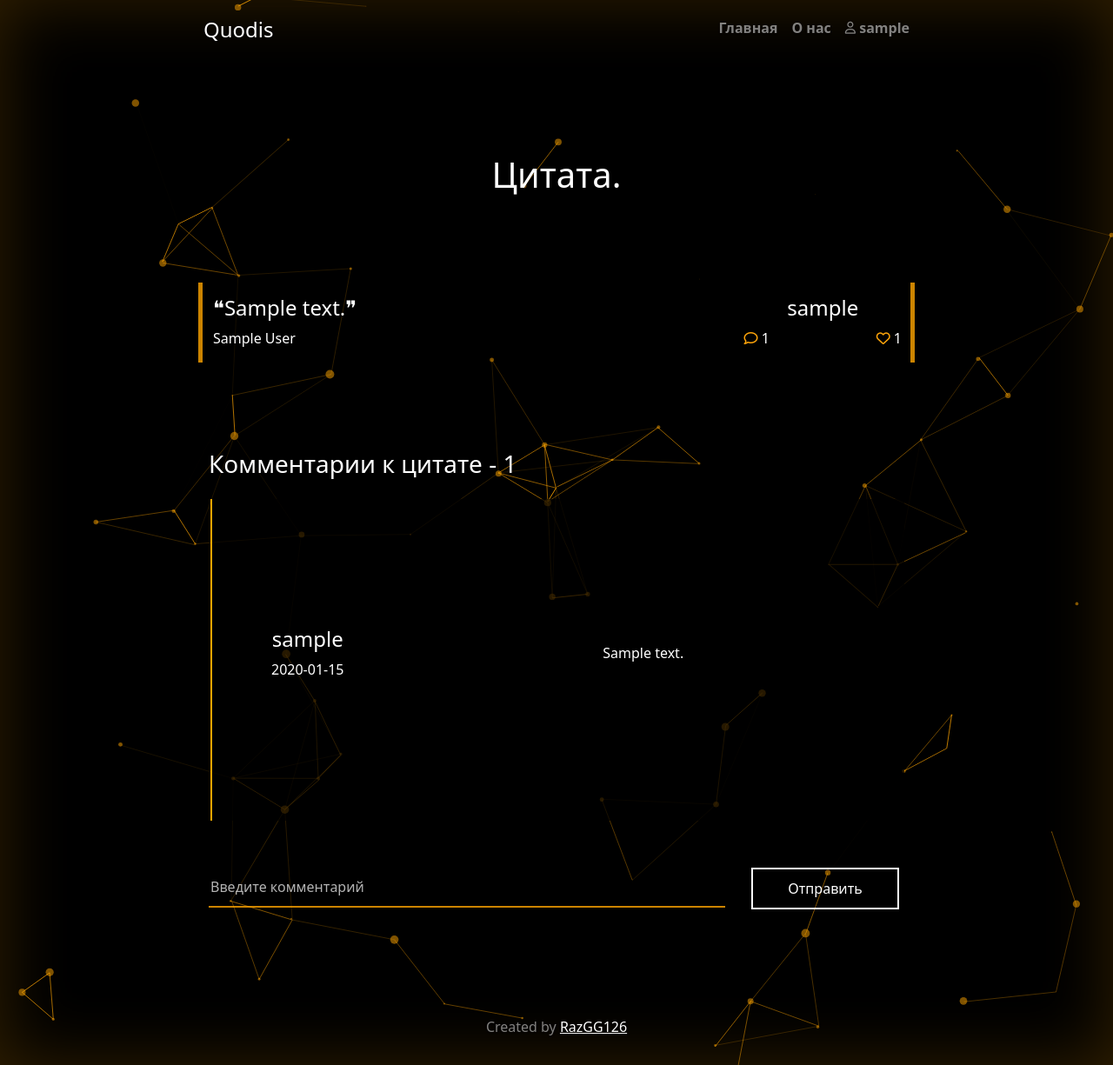
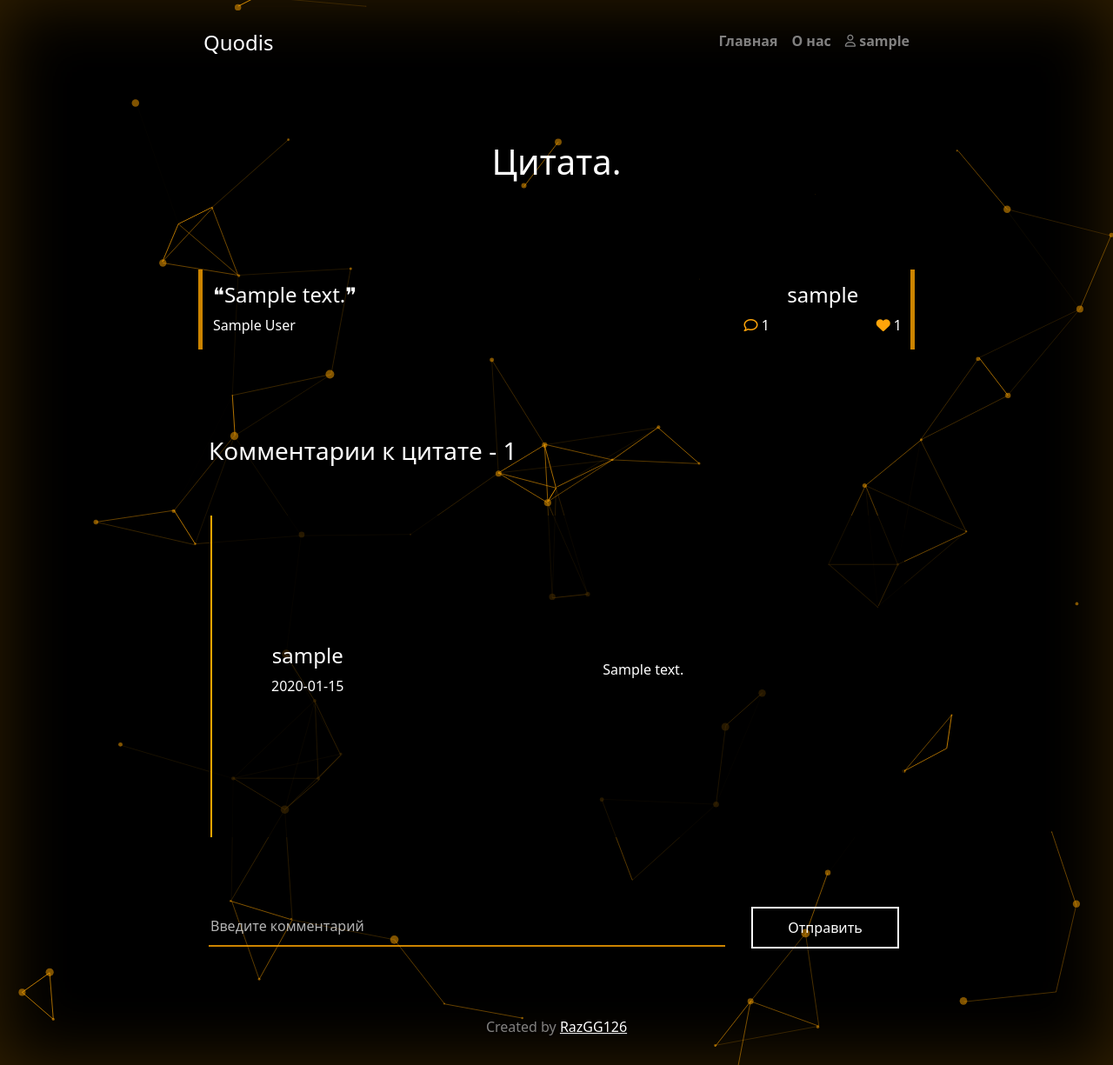
Before and after one commit to RazGG126/web, a Flask app: page /quote/1 in a window 1280 px wide. Shown: the whole page at 87% size. Run offline with Flask 3, Linux system fonts and the light colour scheme; a user stored in the database is signed in; tables that the repository leaves empty hold one stand-in row (values such as "Sample post"); some libraries are stand-ins or nearby versions.

Commit message:
Added likes. Some new comments in style.css. Renamed header, footer, label custom classes

```diff
--- a/quote_web/data/__all_models.py
+++ b/quote_web/data/__all_models.py
@@ -1,3 +1,4 @@
 from . import users
 from . import quotes
 from . import comments
+from . import likes
--- a/quote_web/data/quotes.py
+++ b/quote_web/data/quotes.py
@@ -20,3 +20,4 @@ class Quote(SqlAlchemyBase):
 
     user = orm.relationship('User')
     comments = orm.relationship('Comment', back_populates='quote')
+    likes = orm.relationship('Like', back_populates='quote')
--- a/quote_web/data/users.py
+++ b/quote_web/data/users.py
@@ -21,6 +21,8 @@ class User(SqlAlchemyBase, UserMixin):
                                      default=datetime.datetime.now)
 
     quotes = orm.relationship("Quote", back_populates='user')
+    likes = orm.relationship("Like", back_populates='user')
+    comments = orm.relationship("Comment", back_populates='user')
 
     def __repr__(self):
         return f"{self.id}: {self.name} {self.surname} {self.email}"
--- a/quote_web/routes.py
+++ b/quote_web/routes.py
@@ -1,4 +1,4 @@
-from flask import render_template, redirect, request, abort
+from flask import render_template, redirect, request, abort, jsonify
 from flask_login import login_user, logout_user, login_required, current_user
 
 from quote_web.forms.user import RegisterForm, LoginForm
@@ -7,6 +7,7 @@ from quote_web.forms.comment import CommentForm
 from quote_web.data.users import User
 from quote_web.data.quotes import Quote
 from quote_web.data.comments import Comment
+from quote_web.data.likes import Like
 
 from quote_web.check_password import check_password
 
@@ -16,7 +17,7 @@ from quote_web import app, db_session, login_manager
 @app.route('/')
 def index():
     db_sess = db_session.create_session()
-    quotes = db_sess.query(Quote).all()
+    quotes = db_sess.query(Quote).order_by(Quote.created_date.desc()).all()
     no_quotes = False
     if len(quotes) == 0:
         no_quotes = True
@@ -114,12 +115,34 @@ def about():
     return render_template('about.html', title='О нас')
 
 
+@app.route('/like-quote/<int:quote_id>', methods=['POST'])
+@login_required
+def like(quote_id):
+    db_sess = db_session.create_session()
+    quote = db_sess.query(Quote).filter(Quote.id == quote_id).first()
+    like = db_sess.query(Like).filter(Like.user_id == current_user.id, Like.quote_id == quote_id).first()
+    if not quote:
+        jsonify({"error": 'Quote does not exist.'}, 400)
+    elif like:
+        db_sess.delete(like)
+        quote.likes_number = quote.likes_number - 1
+        db_sess.commit()
+    else:
+        like = Like(user_id=current_user.id, quote_id=quote_id)
+        db_sess.add(like)
+        quote.likes_number = quote.likes_number + 1
+        db_sess.commit()
+    return jsonify({"likes": quote.likes_number, "liked": current_user.id in map(lambda x: x.user_id, quote.likes)})
+
+
+
+
 @app.route('/quote/<int:id>', methods=['GET', 'POST'])
 def quote(id):
     form = CommentForm()
     db_sess = db_session.create_session()
     quote = db_sess.query(Quote).filter(Quote.id == id).first()
-    comments = db_sess.query(Comment).filter(Comment.quote_id == id).all()
+    comments = db_sess.query(Comment).order_by(Comment.id.desc()).filter(Comment.quote_id == id).all()
     quote.comments_number = len(comments)
     db_sess.commit()
     if form.validate_on_submit():
@@ -131,17 +154,6 @@ def quote(id):
         db_sess.add(comment)
         db_sess.commit()
         return redirect(f'/quote/{id}')
-    #     news = db_sess.query(News).filter(News.id == id,
-    #                                       News.user == current_user
-    #                                       ).first()
-    #     if news:
-    #         news.title = form.title.data
-    #         news.content = form.content.data
-    #         news.is_private = form.is_private.data
-    #         db_sess.commit()
-    #         return redirect('/')
-    #     else:
-    #         abort(404)
     return render_template('quote.html',
                            title='Цитата',
                            quote=quote,
--- a/quote_web/static/css/style.css
+++ b/quote_web/static/css/style.css
@@ -1,5 +1,5 @@
 
-/* Custom default button */
+/* CUSTOM DEFAULT BUTTONS */
 .btn-light,
 .btn-light:hover,
 .btn-light:focus {
@@ -9,7 +9,7 @@
 
 
 /*
- * Base structure
+ * BASE STRUCTURE
  */
 
 body {
@@ -35,7 +35,7 @@ body {
 }
 
 /*
- * Header
+ * HEADER
  */
 
 .nav-masthead .nav-link {
@@ -59,14 +59,15 @@ body {
 }
 
 header{
+    box-sizing: border-box;
     padding-left: 10px;
     padding-right: 10px;
+    padding-top: 15px;
+    padding-bottom: 15px;
 }
 
 .hd-bs{
     width: 100%;
-    padding-top: 15px;
-    padding-bottom: 15px;
     border-radius: 5px;
 }
 
@@ -82,9 +83,8 @@ header{
 }
 
 /*
- * Buttons
+ * BUTTONS
  */
-
 
 .btn-custom{
     position: relative;
@@ -185,10 +185,13 @@ header{
     box-shadow: 0 0 35px rgba(255, 165, 0, 0.5);
 }
 
+/* CUSTOM CHECKBOX REG|LOG PAGES */
+
 input[type='checkbox'] {
     accent-color: #FFA500;
 }
 
+/* ALERT LOG|REG PAGES */
 
 .alert-reg{
     background: red;
@@ -198,11 +201,15 @@ input[type='checkbox'] {
     font-size: 16px;
 }
 
+/* CUSTOM LABEL */
+
 .lb{
     padding:0;
     text-align: left;
     font-size: 20px;
 }
+
+/* FORMS */
 
 .form-input-reg-log{
     border: 1px solid #fff;
@@ -245,10 +252,14 @@ input[type='checkbox'] {
 }
 
 
+/* HEAD TITLES ON PAGE */
+
 .head-title{
     margin-bottom: 100px;
     margin-top: 50px;
 }
+
+/* QUOTES */
 
 .quote{
     border-radius: none;
@@ -315,6 +326,8 @@ input[type='checkbox'] {
     justify-content: space-between;
 }
 
+/* TEXT BOTTOM OF REG|LOG PAGES*/
+
 .reg-login-text{
     color: white;
 }
@@ -324,8 +337,9 @@ input[type='checkbox'] {
     color: #FFA500;
 }
 
+/* SEND COMMENT BUTTON*/
 
-.send-icon{
+.send-button{
     color: #fff;
     padding-left: 40px;
     padding-right: 40px;
@@ -338,12 +352,14 @@ input[type='checkbox'] {
 
 
 
-.send-icon:hover{
+.send-button:hover{
     cursor: pointer;
     color: #FFA500;
     border: 2px solid #FFA500;
     box-shadow: 0 0 35px rgba(255, 165, 0, 0.5);
 }
+
+/* COMMENT'S PAGE */
 
 .comment_text{
     text-align: left;
@@ -355,7 +371,10 @@ input[type='checkbox'] {
     display: flex;
     align-items: center;
     flex-wrap: wrap;
+    margin-bottom: 50px;
+    margin-top: 50px;
 }
+
 
 .item_comments{
     width: 100%;
@@ -363,7 +382,6 @@ input[type='checkbox'] {
 }
 
 .comment{
-    box-sizing: border-box;
     align-items: center;
     margin-left: 2px;
     border-left: 2px solid  rgba(255, 165, 0, 1);
@@ -373,3 +391,36 @@ input[type='checkbox'] {
     word-break: break-word;
     background: rgba(0, 0, 0, 0.7);
 }
+
+
+/* SCROLLBAR */
+
+::-webkit-scrollbar
+{
+    width: 5px;
+    height: 0px;
+}
+
+::-webkit-scrollbar-track
+{
+    background: #000;
+}
+::-webkit-scrollbar-thumb
+{
+    background: rgba(255, 255, 255, 0.3);
+    border-radius: 8px;
+}
+
+::-webkit-scrollbar-thumb:hover
+{
+    background: rgba(255, 255, 255, 0.8);
+}
+
+
+/*LIKE BUTTON */
+
+
+.fa-heart:hover
+{
+    cursor: pointer;
+}
--- a/quote_web/templates/base.html
+++ b/quote_web/templates/base.html
@@ -34,5 +34,6 @@
     <script type="text/javascript" src="{{url_for('static', filename='script/app.js')}}"></script>
     <script src="https://ajax.googleapis.com/ajax/libs/jquery/3.5.1/jquery.min.js"></script>
     <script type="text/javascript" src="{{url_for('static', filename='script/header_fixed.js')}}"></script>
+    <script type="text/javascript" src="{{url_for('static', filename='script/like.js')}}"></script>
 </body>
 </html>
--- a/quote_web/templates/home.html
+++ b/quote_web/templates/home.html
@@ -37,7 +37,11 @@
                     <h4 class="text-center">{{item.user.nick_name}}</h4>
                     <div class="indicators">
                         <p class="indicator-left"><i class="fa-regular fa-comment" style="color: #ffa50a;"></i> {{item.comments_number}}</p>
-                        <p class="indicator-right"><i class="fa-regular fa-heart" style="color: #ffa50a;"></i> {{item.likes_number}}</p>
+                        {% if current_user.id in item.likes|map(attribute="user_id")|list %}
+                            <p class="indicator-right"><i class="fa-solid fa-heart" id="like-button-{{item.id}}" onclick="like({{item.id}})" style="color: #ffa50a;"></i> <span id="likes-count-{{item.id}}">{{item.likes_number}}</span></p>
+                        {% else %}
+                            <p class="indicator-right"><i class="fa-regular fa-heart" id="like-button-{{item.id}}" onclick="like({{item.id}})" style="color: #ffa50a;"></i> <span id="likes-count-{{item.id}}">{{item.likes_number}}</span></p>
+                        {% endif %}
                     </div>
                 </div>
             </div>
--- a/quote_web/templates/quote.html
+++ b/quote_web/templates/quote.html
@@ -24,11 +24,15 @@
             <h4 class="text-center">{{quote.user.nick_name}}</h4>
             <div class="indicators">
                 <p class="indicator-left"><i class="fa-regular fa-comment" style="color: #ffa50a;"></i> {{quote.comments_number}}</p>
-                <p class="indicator-right"><i class="fa-regular fa-heart" style="color: #ffa50a;"></i> {{quote.likes_number}}</p>
+                {% if current_user.id in quote.likes|map(attribute="user_id")|list %}
+                    <p class="indicator-right"><i class="fa-solid fa-heart" id="like-button-{{quote.id}}" onclick="like({{quote.id}})" style="color: #ffa50a;"></i> <span id="likes-count-{{quote.id}}">{{quote.likes_number}}</span></p>
+                {% else %}
+                    <p class="indicator-right"><i class="fa-regular fa-heart" id="like-button-{{quote.id}}" onclick="like({{quote.id}})" style="color: #ffa50a;"></i> <span id="likes-count-{{quote.id}}">{{quote.likes_number}}</span></p>
+                {% endif %}
             </div>
         </div>
     </div>
-    <div class="row mb-3">
+    <div class="row mb-4">
         <h3 class="comment_text">Комментарии к цитате - {{quote.comments_number}}</h3>
     </div>
     {% if quote.comments_number == 0 %}
@@ -36,7 +40,7 @@
             <p class="lead">Комментариев ещё нет.</p>
         </div>
     {% else %}
-        <div class="comments_content justify-content-center mb-4">
+        <div class="comments_content justify-content-center">
             <div class="item_comments row">
                 {% for comment in comments%}
                     <div class="comment col-12 row">
@@ -67,7 +71,7 @@
                     {% endfor %}
                 </div>
                 <div class="col-12 col-sm-4 col-md-3 col-lg-3 mb-5 justify-content-center align-items-center">
-                    {{ form.submit(type="submit", class="send-icon") }}
+                    {{ form.submit(type="submit", class="send-button") }}
                 </div>
             </div>
         </form>
--- a/quote_web/templates/quote_add.html
+++ b/quote_web/templates/quote_add.html
@@ -3,7 +3,11 @@
 {% block nav %}
     <li><a class="navig nav-link fw-bold py-1 px-0 active" aria-current="page" href="/">Главная</a></li>
     <li><a class="navig nav-link fw-bold py-1 px-0" href="/about">О нас</a></li>
-    <li><a class="navig nav-link fw-bold py-1 px-0" href="/sign-in"><i class="fa-regular fa-user fa-sm"></i> Войти</a></li>
+    {% if current_user.is_authenticated %}
+        <li><a class="navig nav-link fw-bold py-1 px-0" href="/sign-out"><i class="fa-regular fa-user fa-sm"></i> {{ current_user.nick_name }}</a></li>
+    {% else %}
+        <li><a class="navig nav-link fw-bold py-1 px-0" href="/sign-in"><i class="fa-regular fa-user fa-sm"></i> Войти</a></li>
+    {% endif %}
 {% endblock %}
 
 {% block content %}
--- a/quote_web/templates/register.html
+++ b/quote_web/templates/register.html
@@ -60,7 +60,7 @@
     </div>
     {{ form.submit(type="submit", class="hv-btn btn btn-lg btn-light fw-bold border-white mb-3") }}<br>
     {% if mess_aleft %}
-        <p class="alert-reg mb-2" role="alert">{{message}}</p>
+        <p class="alert-reg-log mb-2" role="alert">{{message}}</p>
     {% endif %}
 </form>
 <p>Уже есть аккаунт? <a class="reg-login-text" href="/sign-in">Войти</a></p>
--- a/quote_web/templates/sign_in.html
+++ b/quote_web/templates/sign_in.html
@@ -36,7 +36,7 @@
         </div>
         {{ form.submit(type="submit", class="hv-btn btn btn-lg btn-light fw-bold border-white mb-3") }}<br>
         {% if mess_aleft %}
-            <p class="alert-reg mb-2" role="alert">{{message}}</p>
+            <p class="alert-reg-log mb-2" role="alert">{{message}}</p>
         {% endif %}
     </form>
 <p>Нет аккаунта? <a class="reg-login-text" href="/register">Зарегистрироваться</a></p>
```
Also changed, not shown: quote_web/data/likes.py (added, +17 -0 lines).
